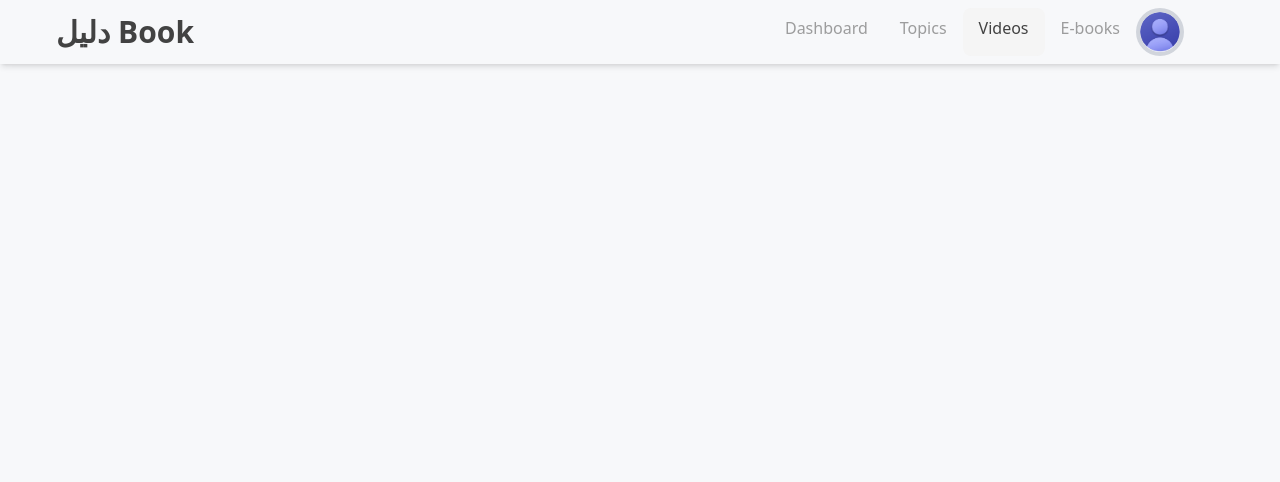
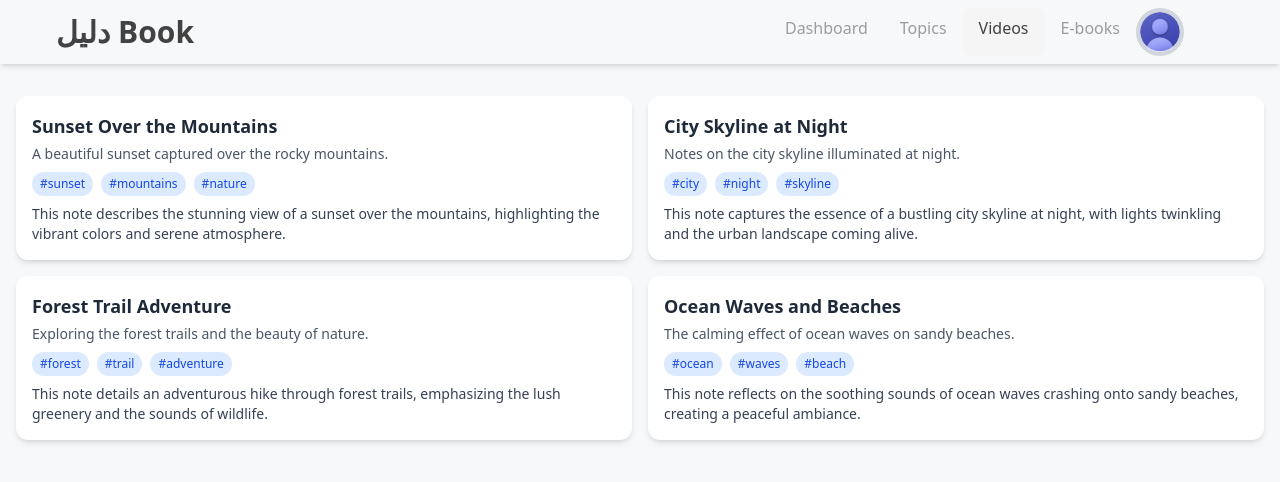
Before and after one commit to safalbk/dalilbook, a React (Vite) app in the folder frontend/dalilbook/: page /videos in a window 1280 px wide. Shown: the top 482 px of the page. Built offline with nearby package versions, Linux system fonts and the light colour scheme.

Commit message:
data created and card testsed

```diff
--- a/frontend/dalilbook/src/App.jsx
+++ b/frontend/dalilbook/src/App.jsx
@@ -6,6 +6,7 @@ import Home from './pages/Home';
 import About from './pages/About';
 import Navbar from './components/NavBar/Navbar';
 import Topic from './pages/Topic';
+import Videos from './pages/Videos';
 function App() {
   const [count, setCount] = useState(0)
 
@@ -17,6 +18,8 @@ function App() {
         <Route path="/" element={<Home />} />
         {/* <Route path="/services" element={<Services />} /> */}
         <Route path="/topics" element={<Topic />} />
+       <Route path="/videos" element={<Videos />} />
+
       </Routes>
     </BrowserRouter>
     </>
--- /dev/null
+++ b/frontend/dalilbook/src/dataset/notesdata.json
@@ -0,0 +1,60 @@
+{
+    "data": [
+        {
+            "id": 1,
+            "title": "Sunset Over the Mountains",
+            "description": "A beautiful sunset captured over the rocky mountains.",
+            "tags": [
+                "sunset",
+                "mountains",
+                "nature"
+            ],
+            "text": "This note describes the stunning view of a sunset over the mountains, highlighting the vibrant colors and serene atmosphere."
+        },
+        {
+            "id": 2,
+            "title": "City Skyline at Night",
+            "description": "Notes on the city skyline illuminated at night.",
+            "tags": [
+                "city",
+                "night",
+                "skyline"
+            ],
+            "text": "This note captures the essence of a bustling city skyline at night, with lights twinkling and the urban landscape coming alive."
+        },
+        {
+            "id": 3,
+            "title": "Forest Trail Adventure",
+            "description": "Exploring the forest trails and the beauty of nature.",
+            "tags": [
+                "forest",
+                "trail",
+                "adventure"
+            ],
+            "text": "This note details an adventurous hike through forest trails, emphasizing the lush greenery and the sounds of wildlife."
+        },
+        {
+            "id": 4,
+            "title": "Ocean Waves and Beaches",
+            "description": "The calming effect of ocean waves on sandy beaches.",
+            "tags": [
+                "ocean",
+                "waves",
+                "beach"
+            ],
+            "text": "This note reflects on the soothing sounds of ocean waves crashing onto sandy beaches, creating a peaceful ambiance."
+        },
+        {
+            "id": 5,
+            "title": "Desert Dunes Exploration",
+            "description": "Journey through the vast desert dunes and their unique landscape.",
+            "tags": [
+                "desert",
+                "dunes",
+                "exploration"
+            ],
+            "text": "This note describes the experience of exploring vast desert dunes, highlighting the unique landscape and the challenges faced."
+        }
+
+    ]
+}
--- /dev/null
+++ b/frontend/dalilbook/src/dataset/photosdata.json
@@ -0,0 +1,25 @@
+{
+    "data": [
+        {
+            "id": 1,
+            "title": "Sunset Over the Mountains",
+            "url": "https://example.com/photos/sunset.jpg",
+            "description": "A beautiful sunset over the mountains with vibrant colors.",
+            "tags": ["sunset", "mountains", "nature"]
+        },
+        {
+            "id": 2,
+            "title": "City Skyline at Night",
+            "url": "https://example.com/photos/city_skyline.jpg",
+            "description": "The city skyline illuminated at night with sparkling lights.",
+            "tags": ["city", "night", "skyline"]
+        },
+        {
+            "id": 3,
+            "title": "Forest Trail in Autumn",
+            "url": "https://example.com/photos/forest_trail.jpg",
+            "description": "A serene forest trail covered in autumn leaves.",
+            "tags": ["forest", "autumn", "trail"]
+        }
+    ]
+}
--- /dev/null
+++ b/frontend/dalilbook/src/dataset/videodata.json
@@ -0,0 +1,26 @@
+{
+    "data": [
+        {
+            "id": 1,
+            "title": "Introduction to React",
+            "description": "Learn the basics of React.js, including components, state, and props.",
+            "tags": [
+                "React",
+                "JavaScript",
+                "Frontend"
+            ],
+            "thumbnail": "https://example.com/thumbnails/react_intro.jpg"
+        },
+        {
+            "id": 2,
+            "title": "Advanced React Patterns",
+            "description": "Explore advanced patterns in React development, including higher-order components and render props.",
+            "tags": [
+                "React",
+                "JavaScript",
+                "Advanced"
+            ],
+            "thumbnail": "https://example.com/thumbnails/react_advanced.jpg"
+        }
+    ]
+}
--- a/frontend/dalilbook/src/pages/Home.jsx
+++ b/frontend/dalilbook/src/pages/Home.jsx
@@ -2,6 +2,8 @@ import React from 'react'
 import { HeartPlus } from "lucide-react";
 import VideoCard from '/src/components/VideoCard/VideoCard.jsx';
 import SearchInput from '../components/SearchInput/SearchInput';
+import notesData from "/src/dataset/notesdata.json"; // adjust path as needed
+
 
 function Topics({ count }) {
   return (
--- /dev/null
+++ b/frontend/dalilbook/src/pages/Videos.jsx
@@ -0,0 +1,47 @@
+import React from 'react'
+import notesData from "/src/dataset/notesdata.json"; // adjust path as needed
+const NotesList = ({ count }) => {
+  // Take only the first `count` notes (if count is passed)
+  const notesToShow = count ? notesData.data.slice(0, count) : notesData.data;
+
+  return (
+    <div className="p-4 grid grid-cols-1 md:grid-cols-2 gap-4">
+      {notesToShow.map((note) => (
+        <div
+          key={note.id}
+          className="bg-white shadow-md rounded-xl p-4 hover:shadow-lg transition-shadow duration-300"
+        >
+          <h2 className="text-lg font-semibold text-gray-800 mb-1">
+            {note.title}
+          </h2>
+          <p className="text-gray-600 text-sm mb-2">{note.description}</p>
+
+          {/* Tags */}
+          <div className="flex flex-wrap gap-2 mb-2">
+            {note.tags.map((tag, index) => (
+              <span
+                key={index}
+                className="bg-blue-100 text-blue-700 text-xs font-medium px-2 py-1 rounded-full"
+              >
+                #{tag}
+              </span>
+            ))}
+          </div>
+
+          {/* Full text */}
+          <p className="text-gray-700 text-sm">{note.text}</p>
+        </div>
+      ))}
+    </div>
+  );
+};
+function Videos() {
+  return (
+    <div className='mt-20'>
+        <NotesList count={4} />
+
+    </div>
+  )
+}
+
+export default Videos
--- /dev/null
+++ b/frontend/dalilbook/src/services/filterData.js
@@ -0,0 +1,42 @@
+import notesData from "/src/dataset/notesdata.json"; // adjust path as needed
+
+import photosData from "/src/dataset/photosdata.json"; // adjust path as needed
+import videoData from "/src/dataset/videodata.json"; // adjust path as needed
+
+function filterNotes(data=notesData, query) {
+  if (!query) return data;
+  const lowerCaseQuery = query.toLowerCase();
+  return data.filter(item =>
+    item.title.toLowerCase().includes(lowerCaseQuery) ||
+    item.description.toLowerCase().includes(lowerCaseQuery) ||
+    item.tags.some(tag => tag.toLowerCase().includes(lowerCaseQuery)) ||
+    item.text.toLowerCase().includes(lowerCaseQuery)
+  );
+}
+
+function filterVideos(data=videoData, query) {
+  if (!query) return data;
+  const lowerCaseQuery = query.toLowerCase();
+  return data.filter(item =>
+    item.title.toLowerCase().includes(lowerCaseQuery) ||
+    item.description.toLowerCase().includes(lowerCaseQuery) ||
+    item.tags.some(tag => tag.toLowerCase().includes(lowerCaseQuery))
+  );
+}
+
+function filterPhotos(data=photosData, query) {
+  if (!query) return data;
+  const lowerCaseQuery = query.toLowerCase();
+  return data.filter(item =>
+    item.title.toLowerCase().includes(lowerCaseQuery) ||
+    item.description.toLowerCase().includes(lowerCaseQuery) ||
+    item.tags.some(tag => tag.toLowerCase().includes(lowerCaseQuery))
+  );
+}
+
+console.log(filterNotes("Sunset"));
+
+
+
+
+export { filterNotes, filterVideos, filterPhotos };
```
